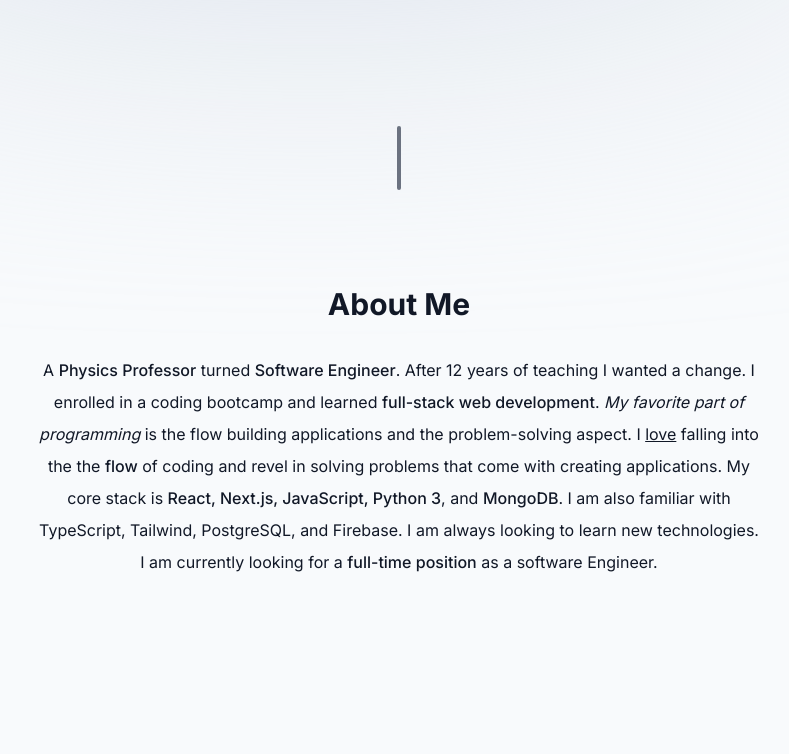
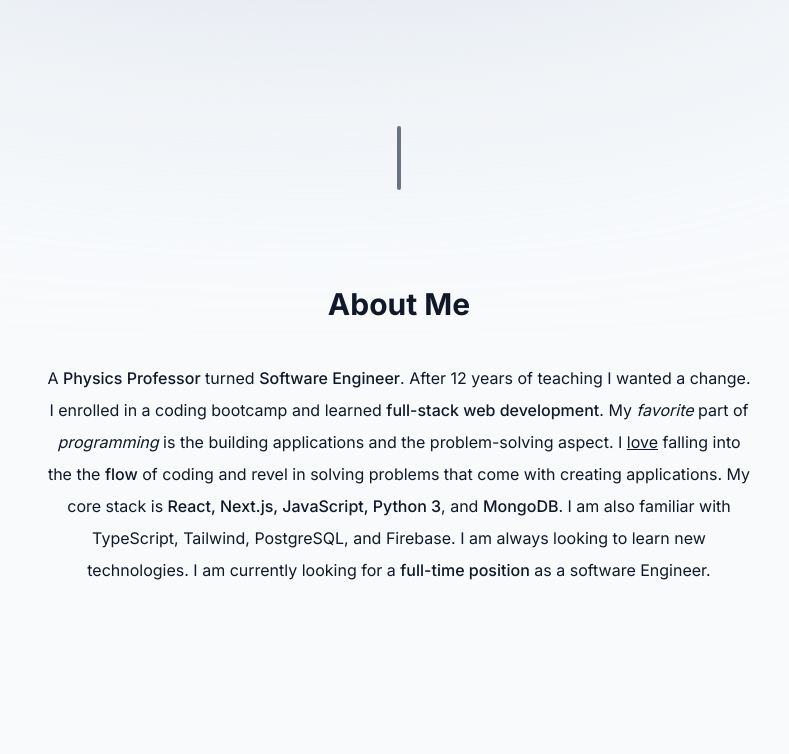
Before and after one commit to SkiSherpa/portfolio, a Next.js app: page / in a window 1280 px wide. Shown: the part 492-1246 px from the top of the page, without its empty margins (241-1030 px from the left). Built offline with nearby package versions, Linux system fonts and the light colour scheme.

Commit message:
Change styling of about me

```diff
--- a/src/components/AboutMe.tsx
+++ b/src/components/AboutMe.tsx
@@ -17,13 +17,14 @@
 			id="about"
 		>
 			<SectionHeading>About me</SectionHeading>
-			<p className="mb-3">
+			<p className="mb-3 p-2">
 				A <span className="font-medium">Physics Professor</span> turned{" "}
 				<span className="font-medium">Software Engineer</span>. After 12 years
 				of teaching I wanted a change. I enrolled in a coding bootcamp and
 				learned <span className="font-medium">full-stack web development</span>.{" "}
-				<span className="italic">My favorite part of programming</span> is the
-				flow building applications and the problem-solving aspect. I{" "}
+				My <span className="italic">favorite</span> part of{" "}
+				<span className="italic">programming</span> is the building applications
+				and the problem-solving aspect. I{" "}
 				<span className="underline">love</span> falling into the the{" "}
 				<span className="font-medium">flow</span> of coding and revel in solving
 				problems that come with creating applications. My core stack is{" "}
--- a/src/components/Projects.tsx
+++ b/src/components/Projects.tsx
@@ -7,8 +7,6 @@
 // import { useSectionInView } from "@/lib/hooks";
 
 export default function Projects() {
-	// const { ref } = useSectionInView("Projects", 0.5);
-
 	return (
 		<section id="projects" className="scroll-mt-28 mb-28">
 			<SectionHeading>My projects</SectionHeading>
```
